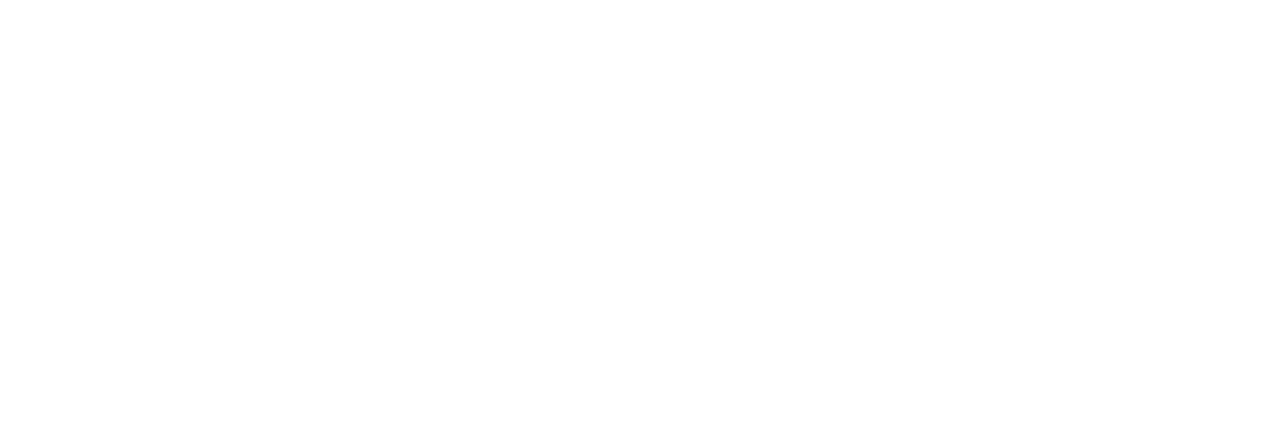
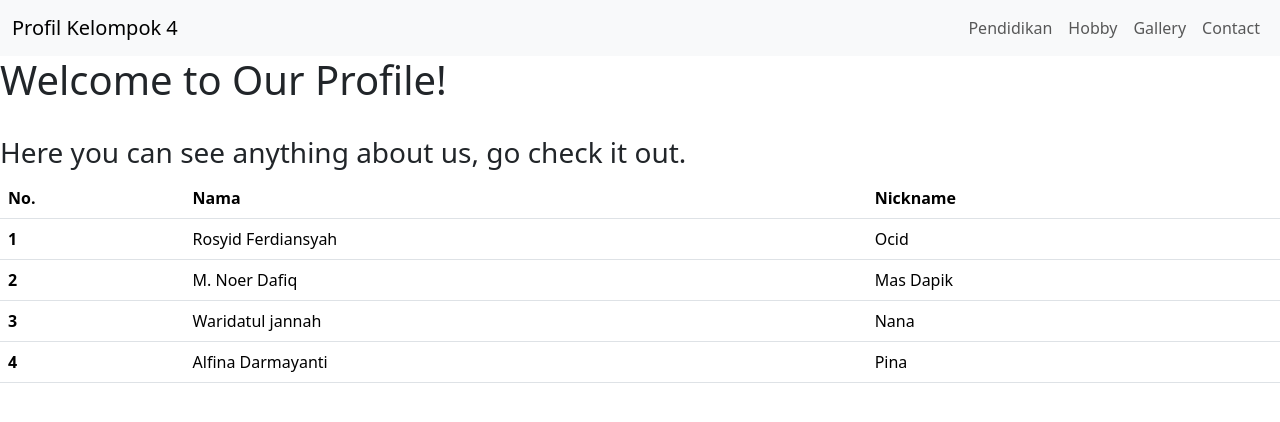
Before and after one commit to Rosyid125/kelompok_4, a plain HTML site: page index.html in a window 1280 px wide. Drawn offline with nearby package versions, Linux system fonts and the light colour scheme.

Commit message:
update tampilan

```diff
--- a/index.html
+++ b/index.html
@@ -1,9 +1,73 @@
 <!DOCTYPE html>
 <html lang="en">
   <head>
-    <meta charset="UTF-8" />
-    <meta name="viewport" content="width=device-width, initial-scale=1.0" />
-    <title>Document</title>
+    <meta charset="utf-8" />
+    <meta name="viewport" content="width=device-width, initial-scale=1" />
+    <title>Bootstrap demo</title>
+    <link rel="stylesheet" href="style.css" />
+    <link href="https://cdn.jsdelivr.net/npm/bootstrap@5.3.3/dist/css/bootstrap.min.css" rel="stylesheet" integrity="sha384-QWTKZyjpPEjISv5WaRU9OFeRpok6YctnYmDr5pNlyT2bRjXh0JMhjY6hW+ALEwIH" crossorigin="anonymous" />
   </head>
-  <body></body>
+  <body>
+    <nav class="navbar navbar-expand-lg bg-body-tertiary">
+      <div class="container-fluid">
+        <a class="navbar-brand" href="#">Profil Kelompok 4</a>
+        <button class="navbar-toggler" type="button" data-bs-toggle="collapse" data-bs-target="#navbarNav" aria-controls="navbarNav" aria-expanded="false" aria-label="Toggle navigation">
+          <span class="navbar-toggler-icon"></span>
+        </button>
+        <div class="collapse navbar-collapse" id="navbarNav">
+          <ul class="navbar-nav">
+            <li class="nav-item">
+              <a class="nav-link" href="#">Pendidikan</a>
+            </li>
+            <li class="nav-item">
+              <a class="nav-link" href="#">Hobby</a>
+            </li>
+            <li class="nav-item">
+              <a class="nav-link" href="#">Gallery</a>
+            </li>
+            <li class="nav-item">
+              <a class="nav-link" href="#">Contact</a>
+            </li>
+          </ul>
+        </div>
+      </div>
+    </nav>
+    <div class="words">
+      <h1>Welcome to Our Profile!</h1>
+      <br />
+      <h3>Here you can see anything about us, go check it out.</h3>
+    </div>
+    <table class="table">
+      <thead>
+        <tr>
+          <th scope="col">No.</th>
+          <th scope="col">Nama</th>
+          <th scope="col">Nickname</th>
+        </tr>
+      </thead>
+      <tbody>
+        <tr>
+          <th scope="row">1</th>
+          <td>Rosyid Ferdiansyah</td>
+          <td>Ocid</td>
+        </tr>
+        <tr>
+          <th scope="row">2</th>
+          <td>M. Noer Dafiq</td>
+          <td>Mas Dapik</td>
+        </tr>
+        <tr>
+          <th scope="row">3</th>
+          <td>Waridatul jannah</td>
+          <td>Nana</td>
+        </tr>
+        <tr>
+          <th scope="row">4</th>
+          <td>Alfina Darmayanti</td>
+          <td>Pina</td>
+        </tr>
+      </tbody>
+    </table>
+    <script src="https://cdn.jsdelivr.net/npm/bootstrap@5.3.3/dist/js/bootstrap.bundle.min.js" integrity="sha384-YvpcrYf0tY3lHB60NNkmXc5s9fDVZLESaAA55NDzOxhy9GkcIdslK1eN7N6jIeHz" crossorigin="anonymous"></script>
+  </body>
 </html>
--- a/style.css
+++ b/style.css
@@ -0,0 +1,11 @@
+.navbar {
+  justify-content: flex-start;
+}
+
+.navbar-nav {
+  margin-left: auto;
+}
+
+.words {
+  justify-content: center;
+}
```
